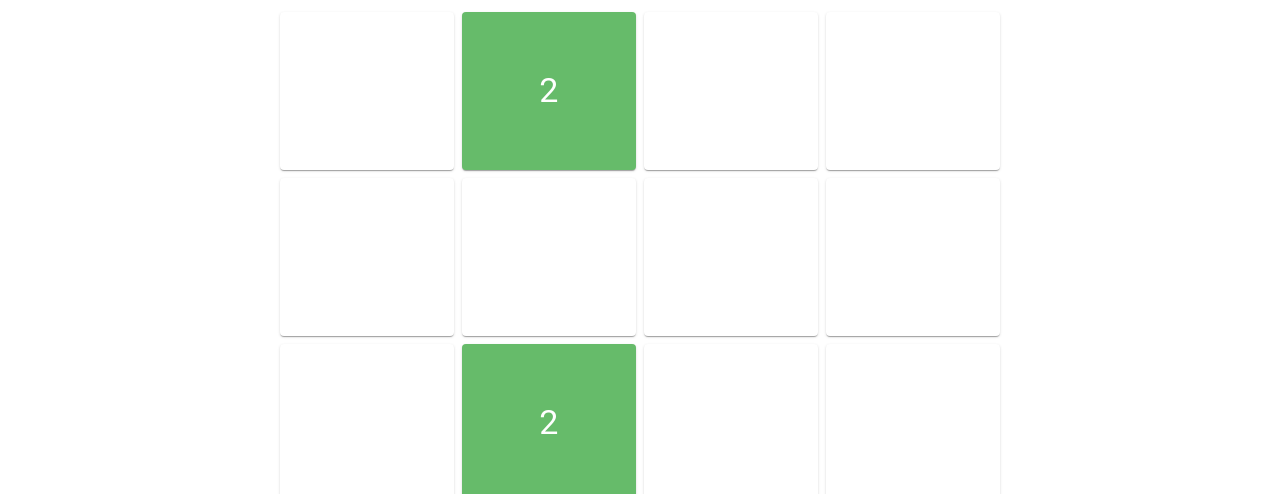
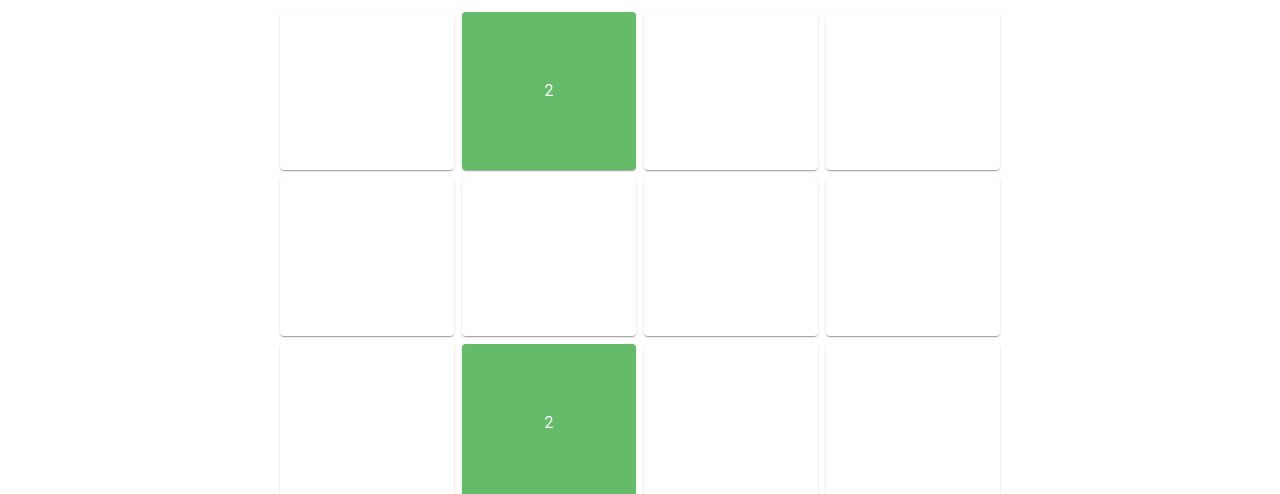
Before and after one commit to thepmsquare/2048, a React (Create React App) app: page / in a window 1280 px wide. Shown: the part 132-626 px from the top of the page. Built offline with nearby package versions, Linux system fonts and the light colour scheme.

Commit message:
Font changes and Color addition.
Signed-off-by: Sankalpa Fernando <sankalpafernando2017@gmail.com>

```diff
--- a/src/Board.js
+++ b/src/Board.js
@@ -9,6 +9,9 @@ class Board extends Component {
      for (let palette in colorPalette){
        if(parseInt(palette)===value){
          return colorPalette[palette]
+       }
+       if(parseInt(palette)>2048){
+        return colorPalette[2048]
        }
      }
   }
@@ -26,7 +29,7 @@ class Board extends Component {
         {board.map((block) => {
           return (
             <Paper style={{backgroundColor:this.getColor(block.value),color:'#FFF'}} key={`${block.row}-${block.col}`} className="Board-block">
-              <Typography component="h4" variant="h4" > {block.value} </Typography>
+              <Typography > {block.value} </Typography>
             </Paper>
           );
         })}
```
